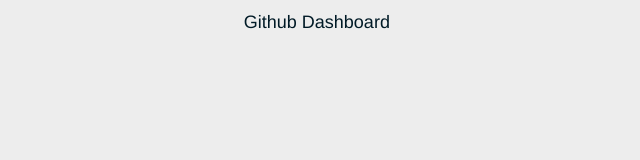
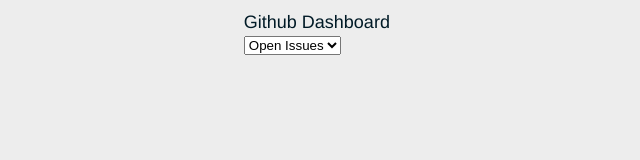
Before and after one commit to danielve4/github-dashboard, a plain HTML site: page index.html in a window 1280 px wide. Shown: the whole page, without its empty margins (0-640 px from the left). Drawn offline with nearby package versions, Linux system fonts and the light colour scheme; no server answers.

Commit message:
Added drop down to filter by

```diff
--- a/index.html
+++ b/index.html
@@ -12,6 +12,12 @@
     <h1>Github Dashboard</h1>
   </header>
   <main id="content">
+    <select name="select">
+      <option value="Open Issues" selected>Open Issues</option>
+      <option value="Watchers">Watchers</option>
+      <option value="Forks">Forks</option>
+      <option value="Commits">Commits</option>
+    </select>
     <ul id="all-repos-info">
     </ul>
   </main>
```
